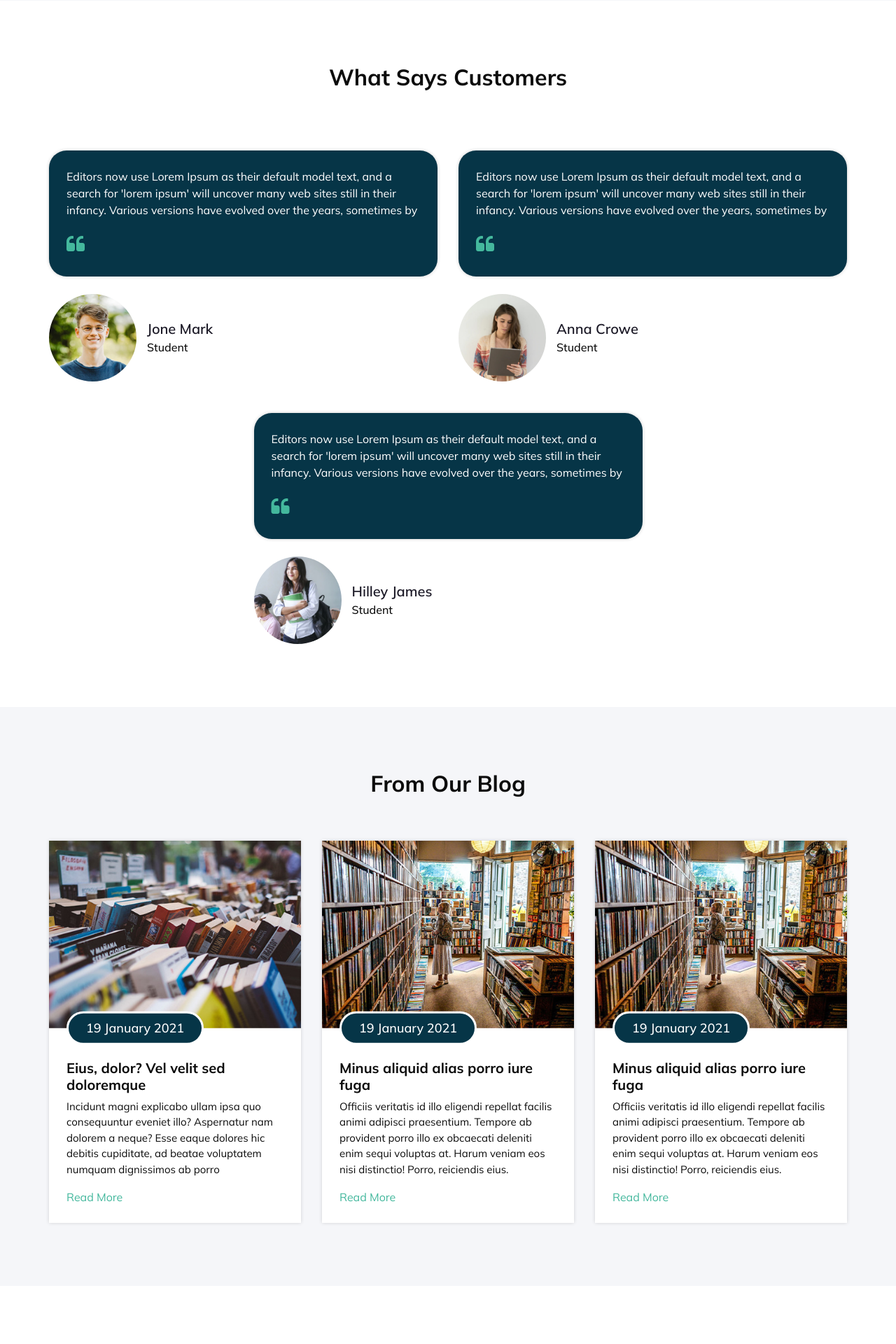
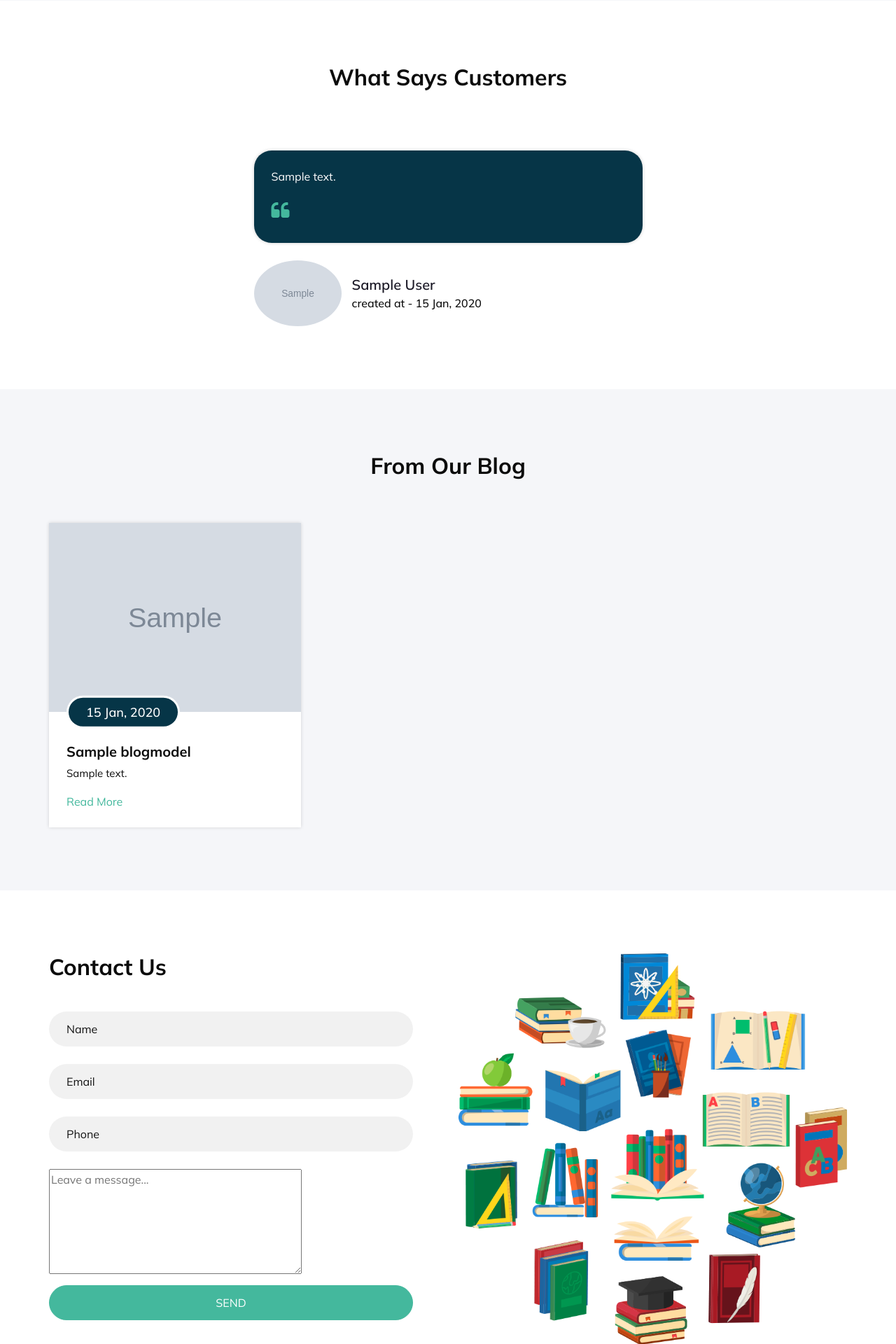
Before and after one commit to tyrodevstech/books-searching-project, a Django app: page / in a window 1280 px wide. Shown: the part 1925-3845 px from the top of the page at 70% size. Run offline with Django 4.2, Linux system fonts and the light colour scheme; tables that the repository leaves empty hold one stand-in row (values such as "Sample post"); grey boxes marked "Sample" are stand-in pictures; style sheets or scripts are compiled from the project's sources; some libraries are stand-ins or nearby versions.

Commit message:
blogs-reviews-commit

```diff
--- a/app_book/admin.py
+++ b/app_book/admin.py
@@ -87,3 +87,4 @@ admin.site.register(BookCategoryModel)
 admin.site.register(PublisherModel)
 admin.site.register(AuthorModel)
 admin.site.register(OrderModel)
+admin.site.register(BlogModel)
--- a/app_book/models.py
+++ b/app_book/models.py
@@ -200,12 +200,30 @@ class ContactModel(models.Model):
 
 class ReviewModel(models.Model):
     user = models.ForeignKey(User, on_delete=models.SET_NULL, null=True, blank=True)
-    comment = models.CharField(max_length=500, null=True)
+    comment = models.TextField(max_length=500, null=True, blank=True)
     created_at = models.DateField(auto_now_add=True)
 
     class Meta:
+        ordering = ["-id"]
+
         verbose_name = "Review"
         verbose_name_plural = "Reviews"
 
     def __str__(self):
         return f"{self.created_at}"
+
+
+class BlogModel(models.Model):
+    title = models.CharField(max_length=525, null=True, blank=True)
+    content = models.TextField(max_length=1525, null=True, blank=True)
+    banner = models.ImageField(upload_to="banner-image/%Y/%d/%b", null=True, blank=True)
+    created_at = models.DateTimeField(auto_now_add=True)
+
+    class Meta:
+        ordering = ["-id"]
+
+        verbose_name = "Blog"
+        verbose_name_plural = "Blogs"
+
+    def __str__(self):
+        return f"{self.title}"
--- a/app_book/views.py
+++ b/app_book/views.py
@@ -33,6 +33,7 @@ from app_book.forms import (
 )
 from app_book.models import (
     AuthorModel,
+    BlogModel,
     BookCategoryModel,
     BookModel,
     ContactModel,
@@ -59,6 +60,12 @@ class Home(FormView):
         self.object = form.save()
         messages.success(self.request, "Message Sent successfully !")
         return super().form_valid(form)
+
+    def get_context_data(self, **kwargs):
+        context = super().get_context_data(**kwargs)
+        context["blogs"] = BlogModel.objects.all()[:3]
+        context["reviews"] = ReviewModel.objects.all()[:3]
+        return context
 
 
 def login_view(request):
--- a/books_searching/config.py
+++ b/books_searching/config.py
@@ -1,5 +1,5 @@
 from pathlib import Path
 
-DEBUG = False
+DEBUG = True
 ROOT = Path.home()
 DOMAIN_ROOT = "public_html"
--- a/books_searching/settings.py
+++ b/books_searching/settings.py
@@ -23,7 +23,7 @@ BASE_DIR = Path(__file__).resolve().parent.parent
 SECRET_KEY = "django-insecure-q84tj5h%b#+u=3rk&fl#%1$sc6%6@%-#49n(=j7s@2mv+@yh7="
 
 # SECURITY WARNING: don't run with debug turned on in production!
-False
+DEBUG = True
 ALLOWED_HOSTS = ["*"]
 
 
--- a/templates/home/index.html
+++ b/templates/home/index.html
@@ -170,11 +170,13 @@
       <hr>
     </div>
     <div class="row">
+      {% if reviews %}
+      {% for review in reviews %}
       <div class="col-md-6 mx-auto">
         <div class="client_container ">
           <div class="detail-box">
             <p>
-              Editors now use Lorem Ipsum as their default model text, and a search for 'lorem ipsum' will uncover many web sites still in their infancy. Various versions have evolved over the years, sometimes by
+              {{ review.comment|safe }}
             </p>
             <span>
               <i class="fa fa-quote-left" aria-hidden="true"></i>
@@ -182,69 +184,28 @@
           </div>
           <div class="client_id">
             <div class="img-box">
-              <img src="{% static 'images/c1.jpg' %}" alt="">
+              <img src="{% if review.user.image %}{{ review.user.image.url }}{% else %}{% static 'images/p.png' %}{% endif %}" alt="profile-img">
             </div>
             <div class="client_name">
               <h5>
-                Jone Mark
+                {{ review.user.name }}
               </h5>
               <h6>
-                Student
+                created at - {{ review.created_at|date:"d M, Y" }}
               </h6>
             </div>
           </div>
         </div>
       </div>
-      <div class="col-md-6 mx-auto">
-        <div class="client_container ">
-          <div class="detail-box">
-            <p>
-              Editors now use Lorem Ipsum as their default model text, and a search for 'lorem ipsum' will uncover many web sites still in their infancy. Various versions have evolved over the years, sometimes by
-            </p>
-            <span>
-              <i class="fa fa-quote-left" aria-hidden="true"></i>
-            </span>
-          </div>
-          <div class="client_id">
-            <div class="img-box">
-              <img src="{% static 'images/c2.jpg' %}" alt="">
-            </div>
-            <div class="client_name">
-              <h5>
-                Anna Crowe
-              </h5>
-              <h6>
-                Student
-              </h6>
-            </div>
-          </div>
-        </div>
+      {% endfor %}
+      {% else %}
+      <div class="heading_container heading_center">
+        <h5>
+          No review contents are available!
+        </h5>
+        <hr>
       </div>
-      <div class="col-lg-6 mx-auto">
-        <div class="client_container ">
-          <div class="detail-box">
-            <p>
-              Editors now use Lorem Ipsum as their default model text, and a search for 'lorem ipsum' will uncover many web sites still in their infancy. Various versions have evolved over the years, sometimes by
-            </p>
-            <span>
-              <i class="fa fa-quote-left" aria-hidden="true"></i>
-            </span>
-          </div>
-          <div class="client_id">
-            <div class="img-box">
-              <img src="{% static 'images/c3.jpg' %}" alt="">
-            </div>
-            <div class="client_name">
-              <h5>
-                Hilley James
-              </h5>
-              <h6>
-                Student
-              </h6>
-            </div>
-          </div>
-        </div>
-      </div>
+      {% endif %}
     </div>
   </div>
 </section>
@@ -261,22 +222,24 @@
       </h2>
     </div>
     <div class="row">
+      {% if blogs %}
+      {% for blog in blogs %}
       <div class="col-md-4">
         <div class="box">
           <div class="img-box">
-            <img src="{% static 'images/b1.jpg' %}" alt="">
+            <img src="{% if blog.banner %}{{ blog.banner.url }}{% else %}{% static 'images/b1.jpg' %}{% endif %}" alt="">
             <h4 class="blog_date">
               <span>
-                19 January 2021
+                {{ blog.created_at|date:"d M, Y" }}
               </span>
             </h4>
           </div>
           <div class="detail-box">
             <h5>
-              Eius, dolor? Vel velit sed doloremque
+              {{ blog.title }}
             </h5>
             <p class="line-clamp-5">
-              Incidunt magni explicabo ullam ipsa quo consequuntur eveniet illo? Aspernatur nam dolorem a neque? Esse eaque dolores hic debitis cupiditate, ad beatae voluptatem numquam dignissimos ab porro
+              {{ blog.content|safe }}
             </p>
             <a href="">
               Read More
@@ -284,52 +247,14 @@
           </div>
         </div>
       </div>
-      <div class="col-md-4">
-        <div class="box">
-          <div class="img-box">
-            <img src="{% static 'images/b2.jpg' %}" alt="">
-            <h4 class="blog_date">
-              <span>
-                19 January 2021
-              </span>
-            </h4>
-          </div>
-          <div class="detail-box">
-            <h5>
-              Minus aliquid alias porro iure fuga
-            </h5>
-            <p class="line-clamp-5">
-              Officiis veritatis id illo eligendi repellat facilis animi adipisci praesentium. Tempore ab provident porro illo ex obcaecati deleniti enim sequi voluptas at. Harum veniam eos nisi distinctio! Porro, reiciendis eius.
-            </p>
-            <a href="">
-              Read More
-            </a>
-          </div>
-        </div>
+      {% endfor %}
+      {% else %}
+      <div class="heading_container heading_center">
+        <h5>
+          No blog contents are available!
+        </h5>
       </div>
-      <div class="col-md-4">
-        <div class="box">
-          <div class="img-box">
-            <img src="{% static 'images/b2.jpg' %}" alt="">
-            <h4 class="blog_date">
-              <span>
-                19 January 2021
-              </span>
-            </h4>
-          </div>
-          <div class="detail-box">
-            <h5>
-              Minus aliquid alias porro iure fuga
-            </h5>
-            <p class="line-clamp-5">
-              Officiis veritatis id illo eligendi repellat facilis animi adipisci praesentium. Tempore ab provident porro illo ex obcaecati deleniti enim sequi voluptas at. Harum veniam eos nisi distinctio! Porro, reiciendis eius.
-            </p>
-            <a href="">
-              Read More
-            </a>
-          </div>
-        </div>
-      </div>
+      {% endif %}
     </div>
   </div>
 </section>
```
Also changed, not shown: static/dashboard/css/output.css (+11 -42 lines), app_book/migrations/0003_blogmodel_alter_authormodel_options_and_more.py (added), app_book/migrations/0004_alter_reviewmodel_options_blogmodel_banner.py (added), app_book/migrations/0005_alter_reviewmodel_comment.py (added), media_root/banner-image/2023/16/May/b1.jpg (added), media_root/banner-image/2023/16/May/b2.jpg (added), media_root/profile_picture/2023/16/May/c1.jpg (added), media_root/profile_picture/2023/28/Apr/p-2.jpg (deleted), static/images/p.png (added).
